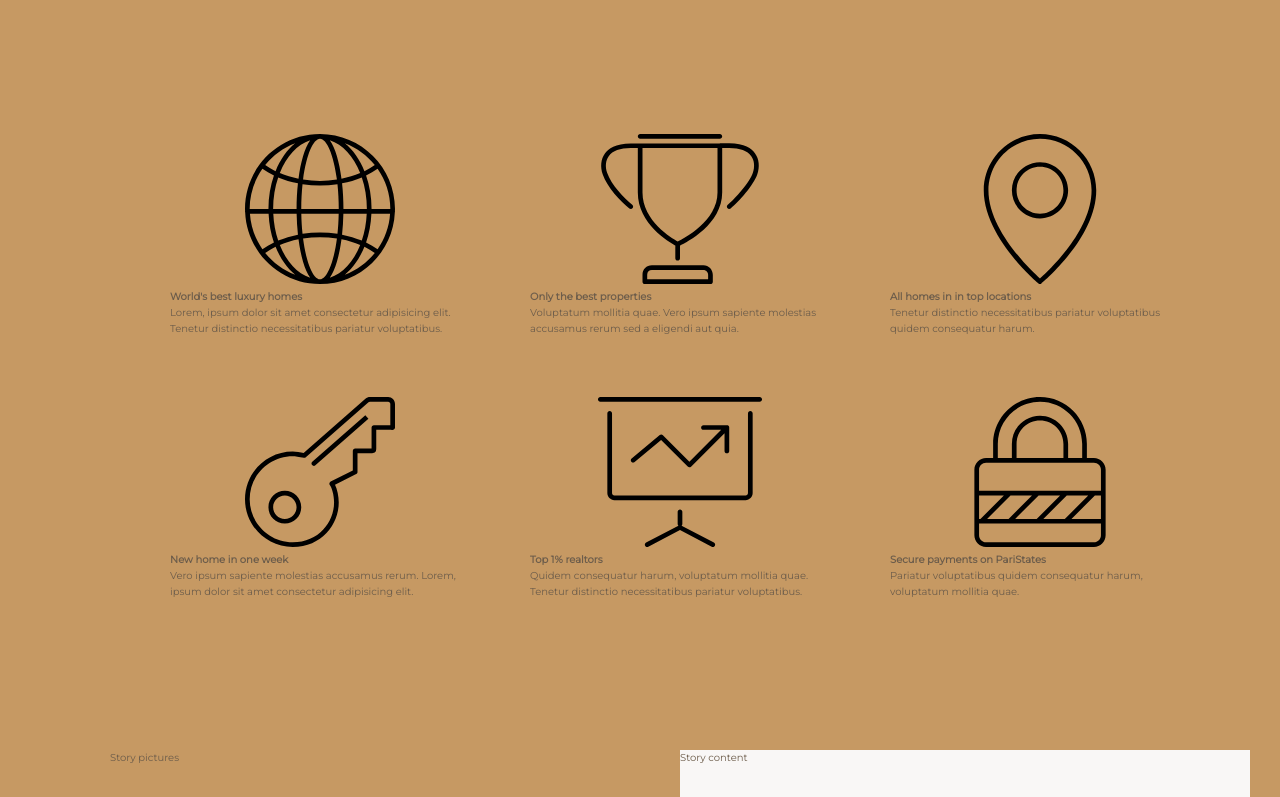
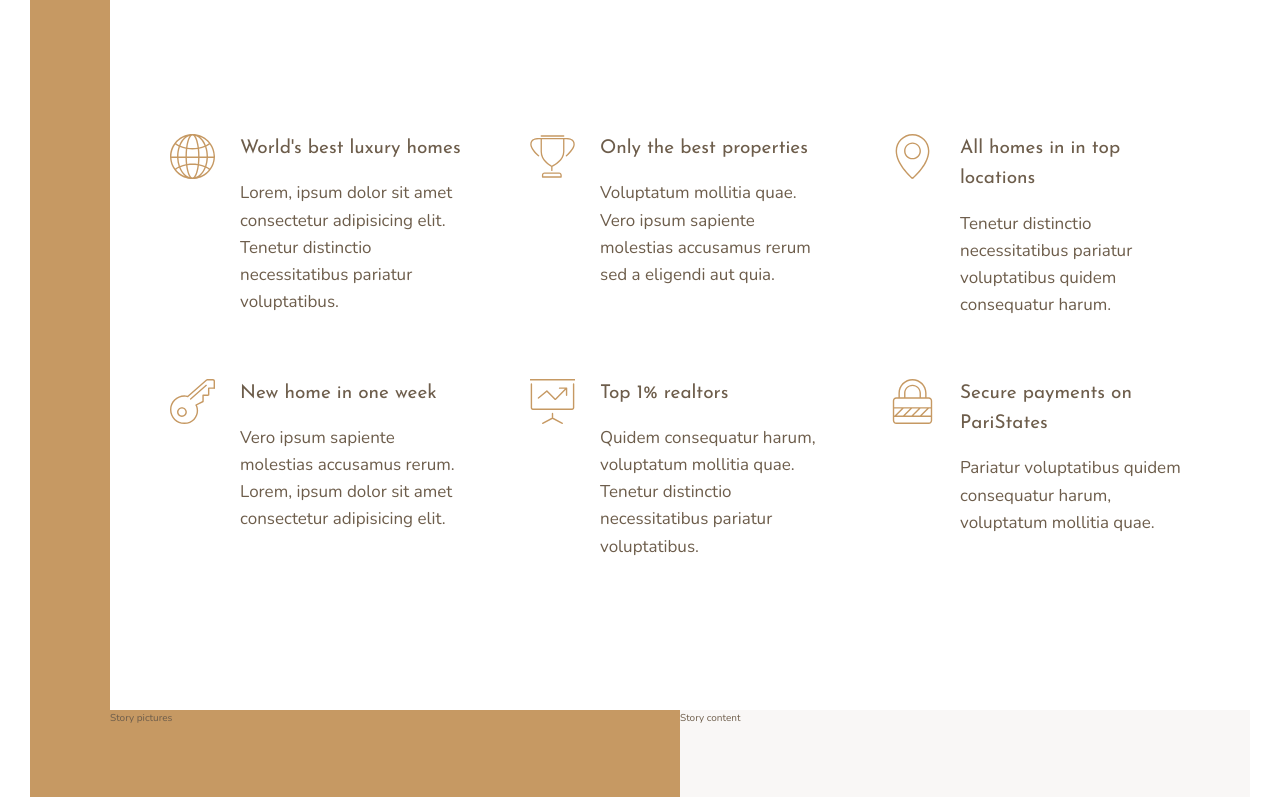
Before and after one commit to YassirKJS/paris-estates, a website: page index.html in a window 1280 px wide. Shown: the part 686-1483 px from the top of the page. Drawn offline with nearby package versions, Linux system fonts and the light colour scheme.

Commit message:
re: features section

```diff
--- a/index.html
+++ b/index.html
@@ -6,6 +6,7 @@
     <meta http-equiv="X-UA-Compatible" content="ie=edge">
 
     <link href="https://fonts.googleapis.com/css?family=Montserrat" rel="stylesheet">
+    <link href="https://fonts.googleapis.com/css?family=Josefin+Sans:300,400,400i|Nunito:300,300i" rel="stylesheet">
 
     <link rel="stylesheet" href="css/style.css">
 
--- a/sass/base/_base.scss
+++ b/sass/base/_base.scss
@@ -49,10 +49,15 @@
   --color-gray-light-3: #f0eeee;
   --color-gray-light-4: #ccc;
 
-  // FONT
+  // FONTS
+ --font-primary: 'Nunito', sans-serif;
+ --font-display: 'Josefin Sans', sans-serif;
+
+  // FONT SIZE
   --default-font-size: 1.6rem;
 
-  //BORDER
+
+  // BORDER
   --line: 1px solid var(--color-gray-light-2);
 
   //SHADOW BOX
--- a/sass/base/_typography.scss
+++ b/sass/base/_typography.scss
@@ -2,9 +2,33 @@
 @import "../abstracts/mixins";
 
 body {
-  font-family: "Montserrat", sans-serif;
-  font-weight: 400;
-  //font-size: 16px;
+  font-family: var(--font-primary); //"Montserrat", sans-serif;
+  font-weight: 300;
   line-height: 1.6;
   color: var(--color-gray-dark-2);
 }
+
+%heading {
+  font-family: var(--font-display);
+  font-weight: 400;
+}
+
+.heading-1 {
+  @extend %heading;
+}
+
+.heading-2 {
+  @extend %heading;
+}
+
+.heading-3 {
+  @extend %heading;
+}
+
+.heading-4 {
+  @extend %heading;
+  font-size: 1.9rem;
+
+  &--light { color: var(--color-grey-light-1); }
+  &--dark { color: var(--color-grey-dark-1); }
+}
--- a/sass/layout/_container.scss
+++ b/sass/layout/_container.scss
@@ -1,5 +1,5 @@
 .container {
-  background-color: var(--color-primary);
+  //background-color: var(--color-primary);
 
   display: grid;
   grid-template-rows: 80vh min-content 40vw repeat(3, min-content);
--- a/sass/layout/_features.scss
+++ b/sass/layout/_features.scss
@@ -1,5 +1,5 @@
 .features {
-  //background-color: var(--color-gray-light-2);
+  //background-color: var(--color-gray-light-1);
   grid-column: center-start / center-end;
 
   margin: 15rem 0;
@@ -7,5 +7,26 @@
   display: grid;
   grid-gap: 6rem;
 
-  grid-template-columns: repeat(3, 1fr);
+  //grid-template-columns: repeat(3, 1fr);
+  grid-template-columns: repeat(auto-fit, minmax(25rem, 1fr));
+  align-items: start;
 }
+
+.feature {
+  display: grid;
+  grid-template-columns: min-content 1fr;
+  grid-row-gap: 1.5rem;
+  grid-column-gap: 2.5rem;
+
+
+  &__icon {
+    fill: var(--color-primary);
+    width: 4.5rem;
+    height: 4.5rem;
+    grid-row: 1 / span 2;
+  }
+
+  &__text {
+    font-size: 1.7rem;
+  }
+}
```
Also changed, not shown: css/style.css.
